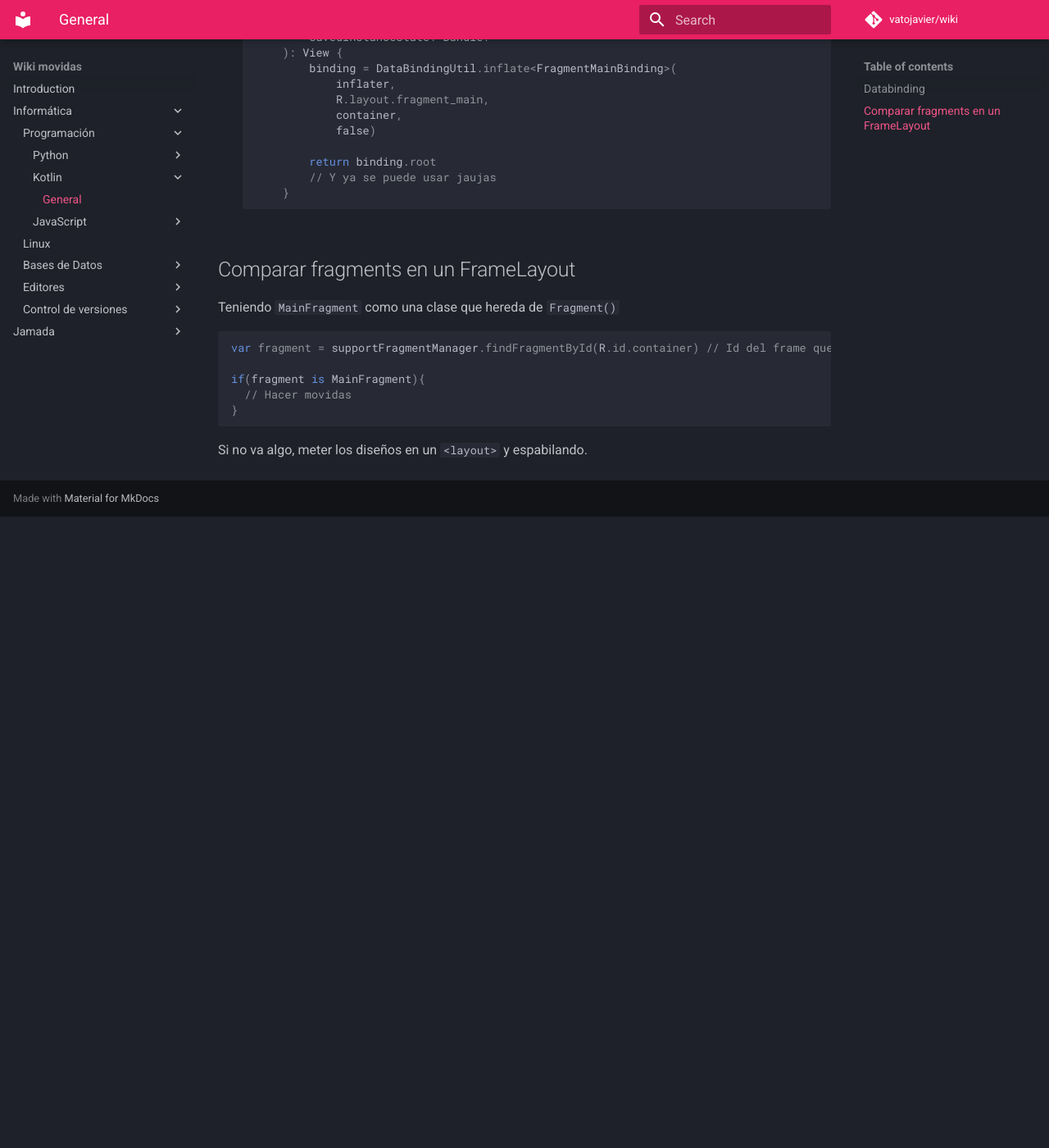
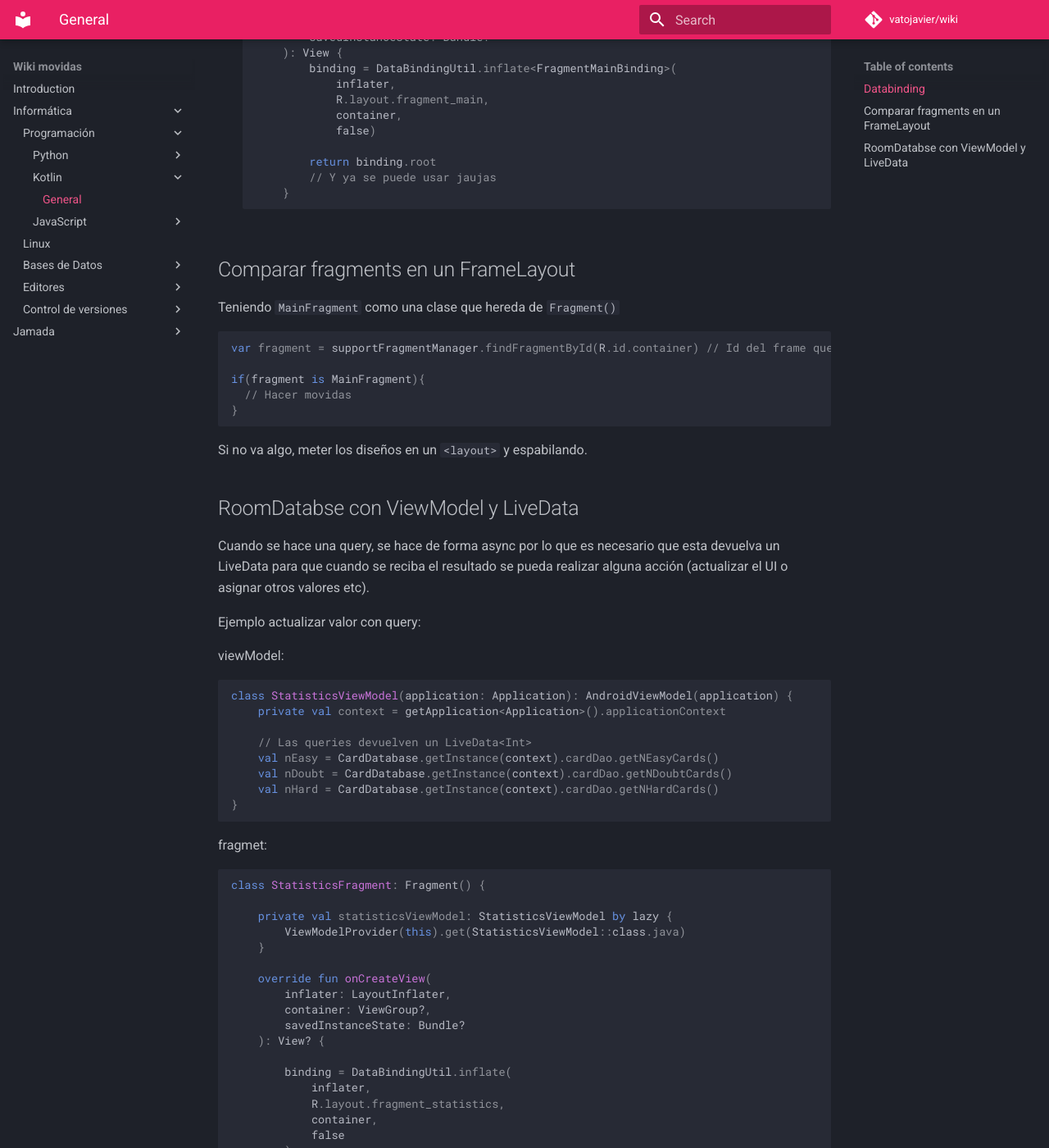
Before and after one commit to vatojavier/wiki, an MkDocs documentation site: the page built from docs/informatica/kotlin/kotlin.md, in a window 1280 px wide and 1400 px high, scrolled down 1118 px. Shown: the whole window at 82% size. Built offline with MkDocs 1.6.1 and Material for MkDocs 9.7.7, drawn with Linux system fonts in a browser that asks for light colours; comment, search, counter and statistics services are not loaded; before the commit the page ends 1748 px from its top, so only the background shows below that; some of the changed text lies outside the part shown.

Commit message:
Update kotlin.md

````diff
--- a/docs/informatica/kotlin/kotlin.md
+++ b/docs/informatica/kotlin/kotlin.md
@@ -71,3 +71,75 @@
 }
 ```
 Si no va algo, meter los diseños en un `<layout>` y espabilando.
+
+
+## RoomDatabse con ViewModel y LiveData
+Cuando se hace una query, se hace de forma async por lo que es necesario que esta devuelva un LiveData para que cuando se reciba el resultado se pueda realizar alguna acción (actualizar el UI o asignar otros valores etc).
+
+Ejemplo actualizar valor con query:
+
+viewModel:
+```Kotlin
+class StatisticsViewModel(application: Application): AndroidViewModel(application) {
+    private val context = getApplication<Application>().applicationContext
+
+    // Las queries devuelven un LiveData<Int>
+    val nEasy = CardDatabase.getInstance(context).cardDao.getNEasyCards()
+    val nDoubt = CardDatabase.getInstance(context).cardDao.getNDoubtCards()
+    val nHard = CardDatabase.getInstance(context).cardDao.getNHardCards()
+}
+```
+
+fragmet:
+```Kotlin
+class StatisticsFragment: Fragment() {
+
+    private val statisticsViewModel: StatisticsViewModel by lazy {
+        ViewModelProvider(this).get(StatisticsViewModel::class.java)
+    }
+
+    override fun onCreateView(
+        inflater: LayoutInflater,
+        container: ViewGroup?,
+        savedInstanceState: Bundle?
+    ): View? {
+
+        binding = DataBindingUtil.inflate(
+            inflater,
+            R.layout.fragment_statistics,
+            container,
+            false
+        )
+
+        var easy = 0
+        var doubt = 0
+        var hard = 0
+
+        statisticsViewModel.apply {
+            nEasy.observe(
+                    viewLifecycleOwner,
+                    Observer {
+                        easy = it // Es aquí cuando se completa la query y se actualiza el valor
+                    }
+            )
+            nDoubt.observe(
+                    viewLifecycleOwner,
+                    Observer {
+                        doubt = it // Es aquí cuando se completa la query y se actualiza el valor
+                    }
+            )
+            nHard.observe(
+                    viewLifecycleOwner,
+                    Observer {
+                        hard = it // Es aquí cuando se completa la query y se actualiza el valor
+                    }
+            )
+        }
+
+        // Aquí, easy, doubt y hard pueden ser 0 u el valor de la query dependiendo de si ha llegao a completarse la query
+
+        return binding.root
+
+    }
+
+```
````
